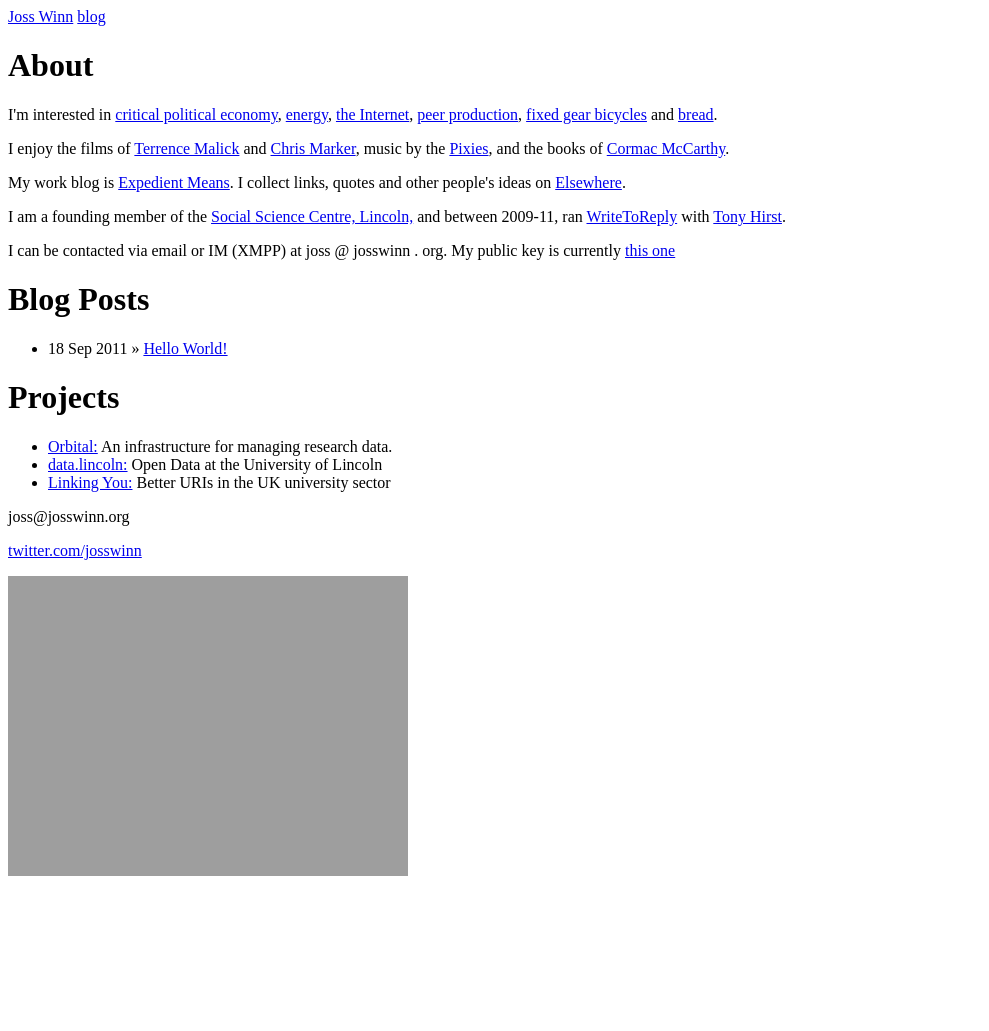
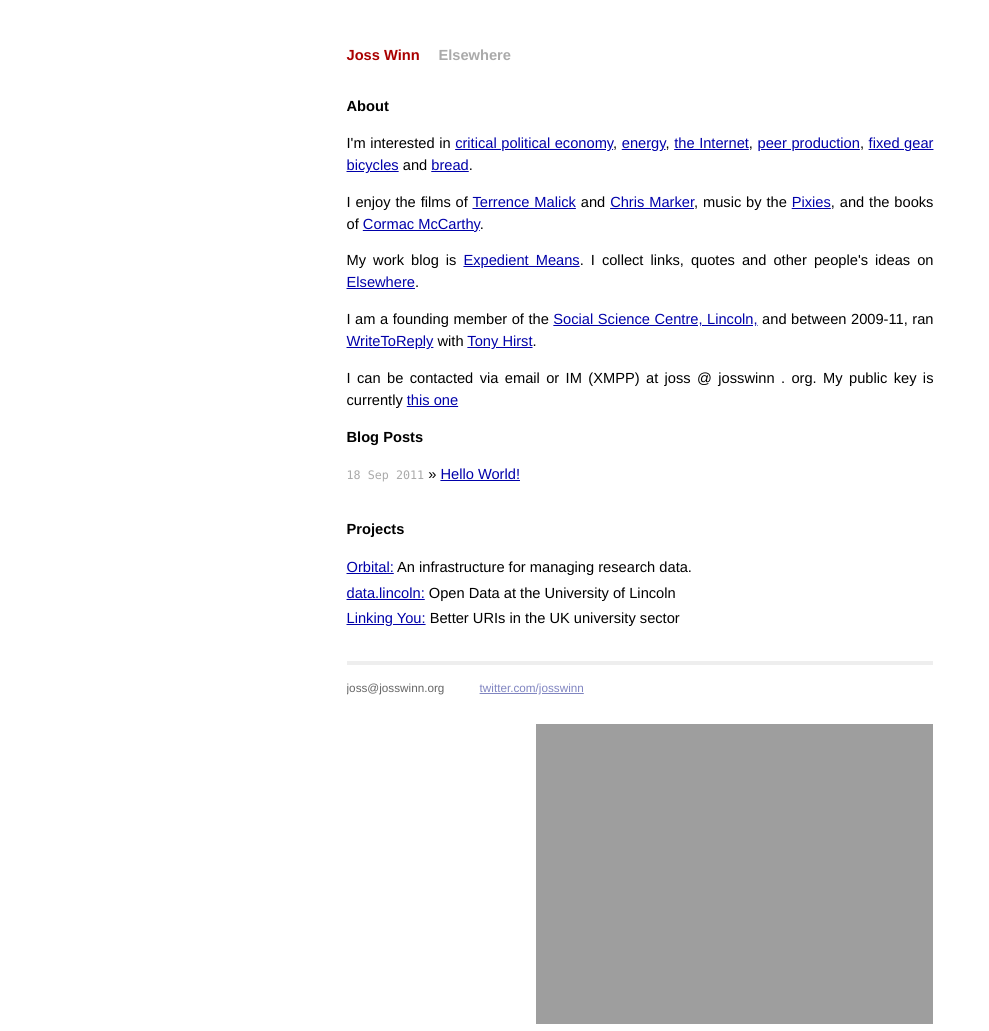
Before and after one commit to josswinn/josswinn.github.com, a Jekyll site: the page built from index.html, in a window 1280 px wide. Shown: the whole page, without its empty margins (0-989 px from the left). Built offline with Jekyll 4.4.1, drawn with Linux system fonts in a browser that asks for light colours; Markdown is read by kramdown in place of the engine named in the settings; before the commit the page ends 900 px from its top, so only the background shows below that.

Commit message:
removing last elements of 'blog'

```diff
--- a/_layouts/default.html
+++ b/_layouts/default.html
@@ -7,10 +7,10 @@
    <link href="http://feeds.feedburner.com/josswinn" rel="alternate" title="Joss Winn" type="application/atom+xml" />
 
    <!-- syntax highlighting CSS -->
-   <link rel="stylesheet" href="/blog/css/syntax.css" type="text/css" />
+   <link rel="stylesheet" href="/css/syntax.css" type="text/css" />
 
    <!-- Homepage CSS -->
-   <link rel="stylesheet" href="/blog/css/screen.css" type="text/css" media="screen, projection" />
+   <link rel="stylesheet" href="/css/screen.css" type="text/css" media="screen, projection" />
 
    <!-- Typekit -->
    <script type="text/javascript" src="http://use.typekit.com/jpd0pfm.js"></script>
@@ -42,7 +42,7 @@
 <div class="site">
   <div class="title">
     <a href="/">Joss Winn</a>
-    <a class="extra" href="/blog/">blog</a>
+    <a class="extra" href="http://josswinn.wordpress.com">Elsewhere</a>
   </div>
 
   {{ content }}
@@ -60,7 +60,7 @@
     </div>
     <div class="rss">
       <a href="http://feeds.feedburner.com/josswinn">
-        <img src="/blog/images/rss.png" alt="Subscribe to RSS Feed" />
+        <img src="/images/rss.png" alt="Subscribe to RSS Feed" />
       </a>
     </div>
   </div>
```
